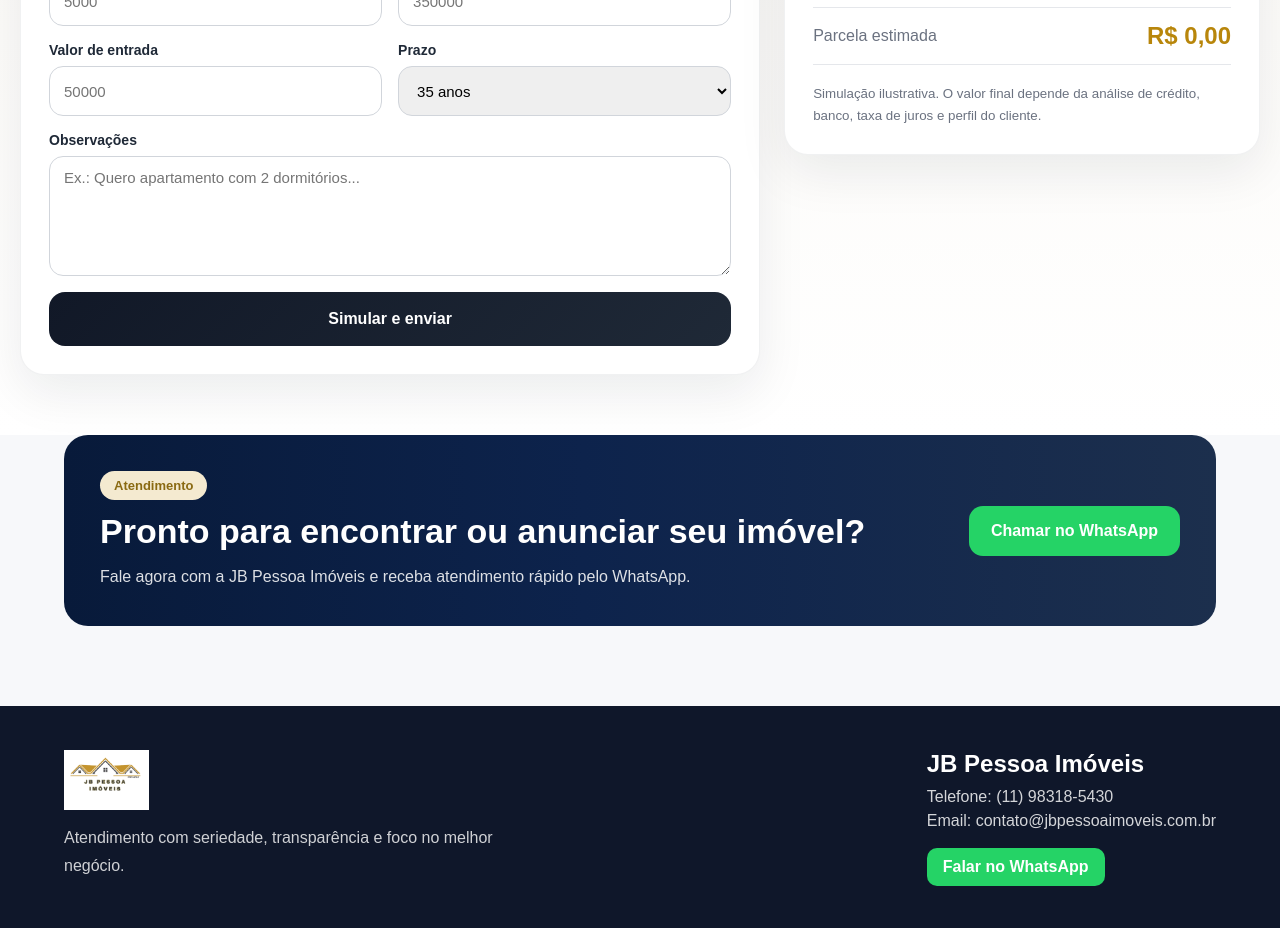
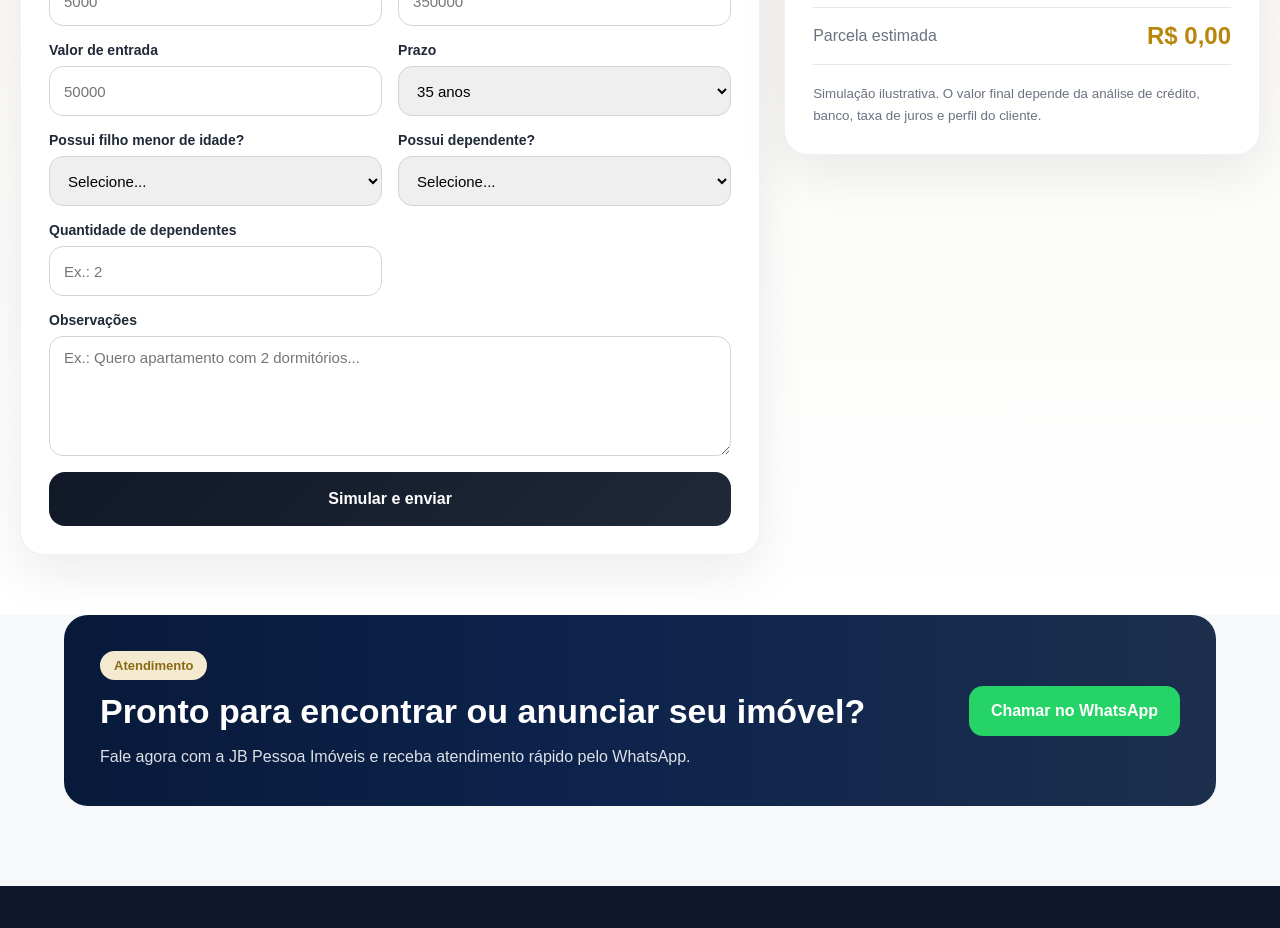
Before and after one commit to tamirespessoa/jb-pessoa-imoveis, a React app in the folder frontend/: page /site in a window 1280 px wide. Shown: the part 2740-3668 px from the top of the page. Built offline with nearby package versions, Linux system fonts and the light colour scheme; no server answers; the HTML template or start-up script is replaced by a standard one.

Commit message:
adiciona dependentes no simulador

```diff
--- a/frontend/src/components/SiteFinancingSimulator.jsx
+++ b/frontend/src/components/SiteFinancingSimulator.jsx
@@ -33,6 +33,9 @@ export default function SiteFinancingSimulator() {
     propertyValue: "",
     downPayment: "",
     years: "35",
+    hasMinorChild: "",
+    hasDependents: "",
+    dependentsCount: "",
     notes: ""
   });
 
@@ -71,6 +74,9 @@ export default function SiteFinancingSimulator() {
         `Prazo: ${form.years || "-"} anos`,
         `Valor financiado: ${financedAmount || 0}`,
         `Parcela estimada: ${installment.toFixed(2)}`,
+        `Possui filho menor de idade: ${form.hasMinorChild || "-"}`,
+        `Possui dependente: ${form.hasDependents || "-"}`,
+        `Quantidade de dependentes: ${form.dependentsCount || "-"}`,
         `Observações: ${form.notes || "-"}`
       ].join(" | ");
 
@@ -94,6 +100,9 @@ export default function SiteFinancingSimulator() {
         propertyValue: "",
         downPayment: "",
         years: "35",
+        hasMinorChild: "",
+        hasDependents: "",
+        dependentsCount: "",
         notes: ""
       });
     } catch (error) {
@@ -215,6 +224,44 @@ export default function SiteFinancingSimulator() {
               </select>
             </div>
 
+            <div className="simulator-field">
+              <label>Possui filho menor de idade?</label>
+              <select
+                name="hasMinorChild"
+                value={form.hasMinorChild}
+                onChange={handleChange}
+              >
+                <option value="">Selecione...</option>
+                <option value="Sim">Sim</option>
+                <option value="Não">Não</option>
+              </select>
+            </div>
+
+            <div className="simulator-field">
+              <label>Possui dependente?</label>
+              <select
+                name="hasDependents"
+                value={form.hasDependents}
+                onChange={handleChange}
+              >
+                <option value="">Selecione...</option>
+                <option value="Sim">Sim</option>
+                <option value="Não">Não</option>
+              </select>
+            </div>
+
+            <div className="simulator-field">
+              <label>Quantidade de dependentes</label>
+              <input
+                type="number"
+                name="dependentsCount"
+                value={form.dependentsCount}
+                onChange={handleChange}
+                placeholder="Ex.: 2"
+                min="0"
+              />
+            </div>
+
             <div className="simulator-field simulator-field-full">
               <label>Observações</label>
               <textarea
```
